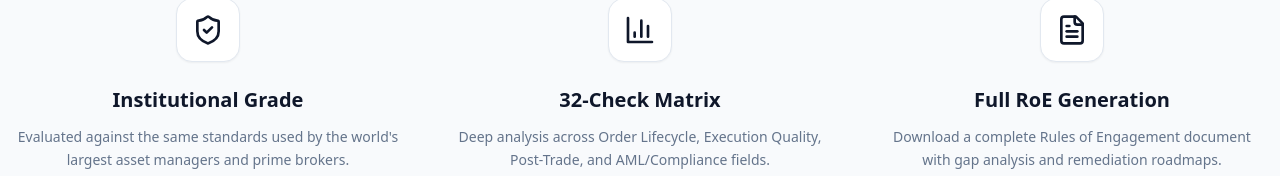
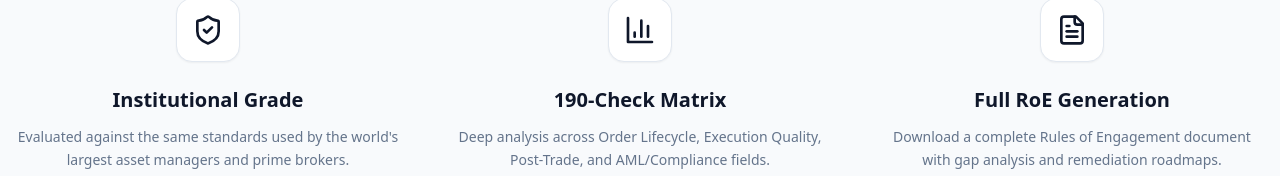
Before and after one commit to baggan1/cryptofix-auditor, a Next.js app: page / in a window 1280 px wide. Shown: the part 1102-1278 px from the top of the page. Built offline with nearby package versions, Linux system fonts and the light colour scheme.

Commit message:
Update page.tsx

```diff
--- a/app/page.tsx
+++ b/app/page.tsx
@@ -284,7 +284,7 @@ export default function Home() {
               <div className="w-16 h-16 bg-white rounded-2xl border border-slate-200 flex items-center justify-center mb-6 shadow-sm">
                 <BarChart3 className="w-8 h-8 text-navy-dark" />
               </div>
-              <h4 className="text-xl font-bold mb-3 text-slate-900">32-Check Matrix</h4>
+              <h4 className="text-xl font-bold mb-3 text-slate-900">190-Check Matrix</h4>
               <p className="text-slate-500 text-sm leading-relaxed">
                 Deep analysis across Order Lifecycle, Execution Quality, Post-Trade, and AML/Compliance fields.
               </p>
```
